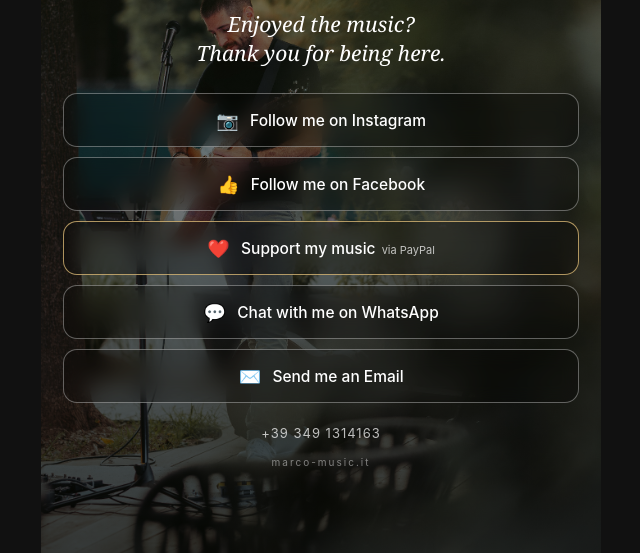
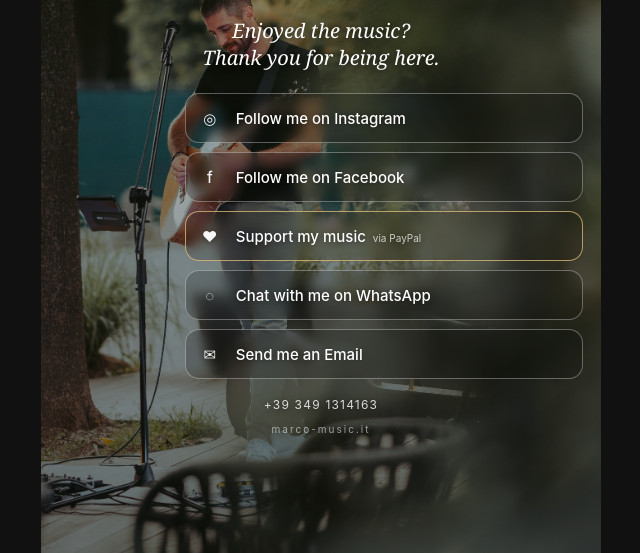
Before and after one commit to santastrat/marco-website, a plain HTML site: page index.html in a window 1280 px wide. Shown: the part 247-800 px from the top of the page, without its empty margins (319-959 px from the left). Drawn offline with Linux system fonts and the light colour scheme.

Commit message:
Add files via upload

```diff
--- a/index.html
+++ b/index.html
@@ -9,36 +9,121 @@
 *{box-sizing:border-box}
 html,body{margin:0;min-height:100%;font-family:-apple-system,BlinkMacSystemFont,"Segoe UI",Roboto,Arial,sans-serif;color:#fff;background:#111}
 body{min-height:100vh;display:flex;justify-content:center}
-.page{width:100%;max-width:560px;min-height:100vh;padding:34px 22px 28px;position:relative;display:flex;align-items:center;justify-content:center;isolation:isolate;background-image:linear-gradient(to bottom,rgba(0,0,0,.30),rgba(0,0,0,.72)),url("background.jpg");background-position:center;background-size:cover}
+.page{
+  width:100%;max-width:560px;min-height:100vh;padding:26px 18px 22px;
+  display:flex;align-items:center;justify-content:center;
+  background:
+    linear-gradient(to bottom,rgba(0,0,0,.18),rgba(0,0,0,.48)),
+    url("background.jpg") center/cover no-repeat;
+}
 .content{width:100%;text-align:center}
-.logo{width:min(170px,42vw);height:auto;margin:0 auto 10px;display:block}
-.subtitle{font-size:13px;letter-spacing:3px;text-transform:uppercase;opacity:.78;margin:0 0 27px}
-.message{margin:0 auto 25px;max-width:390px;font-family:Georgia,"Times New Roman",serif;font-size:21px;line-height:1.38;font-style:italic}
-.buttons{display:grid;gap:10px;width:100%}
-.button{min-height:54px;display:flex;align-items:center;justify-content:center;gap:11px;padding:13px 17px;border:1px solid rgba(255,255,255,.34);border-radius:14px;color:#fff;text-decoration:none;background:rgba(0,0,0,.25);backdrop-filter:blur(10px);-webkit-backdrop-filter:blur(10px);font-size:15.5px;font-weight:500;transition:transform .18s ease,background .18s ease}
-.button:hover{transform:translateY(-1px);background:rgba(255,255,255,.12)}
-.icon{width:23px;text-align:center;font-size:18px}
-.support{border-color:rgba(235,199,126,.72);background:rgba(0,0,0,.30)}
-.support small{font-size:11px;opacity:.72;margin-left:2px;font-weight:400}
-.phone{display:block;margin-top:22px;color:rgba(255,255,255,.72);text-decoration:none;font-size:13px;letter-spacing:1px}
-.footer{margin-top:15px;font-size:10px;letter-spacing:2px;opacity:.45}
-@media(max-height:720px){.page{padding-top:20px;padding-bottom:18px}.subtitle{margin-bottom:18px}.message{margin-bottom:18px}.button{min-height:48px}.phone{margin-top:15px}}
+.logo{width:min(150px,36vw);height:auto;margin:0 auto 8px;display:block}
+.subtitle{font-size:12px;letter-spacing:3.5px;text-transform:uppercase;opacity:.88;margin:0 0 20px}
+.message{margin:0 auto 22px;max-width:390px;font-family:Georgia,"Times New Roman",serif;font-size:20px;line-height:1.35;font-style:italic;text-shadow:0 1px 8px rgba(0,0,0,.65)}
+
+.buttons{
+  display:grid;
+  gap:9px;
+  width:76%;
+  margin-left:auto;
+}
+
+.button{
+  min-height:50px;
+  display:grid;
+  grid-template-columns:26px 1fr;
+  align-items:center;
+  column-gap:10px;
+  padding:10px 14px;
+  border:1px solid rgba(255,255,255,.32);
+  border-radius:14px;
+  color:#fff;
+  text-decoration:none;
+  background:rgba(8,8,8,.18);
+  backdrop-filter:blur(6px);
+  -webkit-backdrop-filter:blur(6px);
+  font-size:15px;
+  font-weight:500;
+  text-align:left;
+  text-shadow:0 1px 6px rgba(0,0,0,.55);
+}
+
+.button:hover{background:rgba(255,255,255,.08)}
+.icon{
+  width:20px;
+  font-size:15px;
+  line-height:1;
+  text-align:center;
+  opacity:.95;
+}
+.support{
+  border-color:rgba(235,199,126,.72);
+  background:rgba(30,24,10,.18);
+}
+.support small{font-size:10px;opacity:.72;margin-left:3px;font-weight:400}
+
+.phone{
+  display:block;
+  width:max-content;
+  margin:18px auto 0;
+  color:rgba(255,255,255,.82);
+  text-decoration:none;
+  font-size:12px;
+  letter-spacing:1.2px;
+  text-shadow:0 1px 6px rgba(0,0,0,.7)
+}
+.footer{margin-top:11px;font-size:10px;letter-spacing:2px;opacity:.55;text-shadow:0 1px 6px rgba(0,0,0,.7)}
+
+@media(max-width:420px){
+  .buttons{width:78%}
+  .button{font-size:14px;min-height:48px;padding:9px 12px;grid-template-columns:22px 1fr;column-gap:8px}
+  .icon{font-size:14px}
+  .message{font-size:19px}
+}
+
+@media(max-height:700px){
+  .page{padding-top:18px;padding-bottom:16px}
+  .subtitle{margin-bottom:14px}
+  .message{margin-bottom:16px}
+  .buttons{gap:7px}
+  .button{min-height:45px}
+  .phone{margin-top:13px}
+}
 </style>
 </head>
 <body>
-<main class="page"><div class="content">
+<main class="page">
+  <div class="content">
     <img class="logo" src="logo.png" alt="Marco Vendramin">
     <div class="subtitle">Acoustic Live Music</div>
+
     <p class="message">Enjoyed the music?<br>Thank you for being here.</p>
+
     <nav class="buttons">
-<a class="button" href="INSTAGRAM_LINK_PLACEHOLDER" target="_blank" rel="noopener"><span class="icon">📷</span><span>Follow me on Instagram</span></a>
-<a class="button" href="FACEBOOK_LINK_PLACEHOLDER" target="_blank" rel="noopener"><span class="icon">👍</span><span>Follow me on Facebook</span></a>
-<a class="button support" href="PAYPAL_LINK_PLACEHOLDER" target="_blank" rel="noopener"><span class="icon">❤️</span><span>Support my music <small>via PayPal</small></span></a>
-<a class="button" href="https://wa.me/393491314163" target="_blank" rel="noopener"><span class="icon">💬</span><span>Chat with me on WhatsApp</span></a>
-<a class="button" href="mailto:EMAIL_LINK_PLACEHOLDER"><span class="icon">✉️</span><span>Send me an Email</span></a>
+      <a class="button" href="INSTAGRAM_LINK_PLACEHOLDER" target="_blank" rel="noopener">
+        <span class="icon">◎</span><span>Follow me on Instagram</span>
+      </a>
+
+      <a class="button" href="FACEBOOK_LINK_PLACEHOLDER" target="_blank" rel="noopener">
+        <span class="icon">f</span><span>Follow me on Facebook</span>
+      </a>
+
+      <a class="button support" href="PAYPAL_LINK_PLACEHOLDER" target="_blank" rel="noopener">
+        <span class="icon">♥</span><span>Support my music <small>via PayPal</small></span>
+      </a>
+
+      <a class="button" href="https://wa.me/393491314163" target="_blank" rel="noopener">
+        <span class="icon">◌</span><span>Chat with me on WhatsApp</span>
+      </a>
+
+      <a class="button" href="mailto:EMAIL_LINK_PLACEHOLDER">
+        <span class="icon">✉</span><span>Send me an Email</span>
+      </a>
     </nav>
+
     <a class="phone" href="tel:+393491314163">+39 349 1314163</a>
     <div class="footer">marco-music.it</div>
-</div></main>
+  </div>
+</main>
 </body>
 </html>
```
Lines whose indentation alone changed are shown as unchanged.
